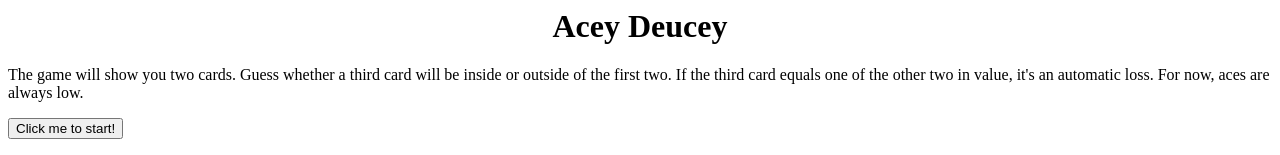
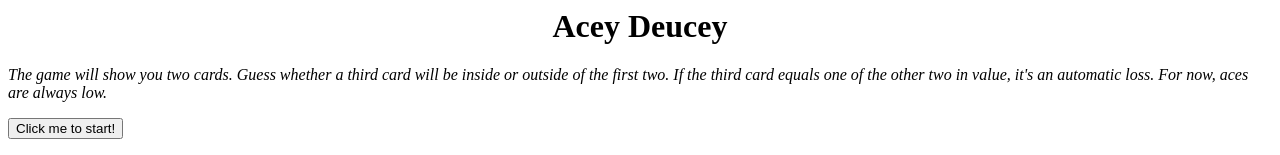
Before and after one commit to thegoshman/acey-deucey, a plain HTML site: page index.html in a window 1280 px wide. Shown: the top 155 px of the page. Drawn offline with Linux system fonts and the light colour scheme.

Commit message:
changed class in style.css

```diff
--- a/style.css
+++ b/style.css
@@ -32,6 +32,6 @@ text-align: center;}
 	color: pink:;
 }
 
-#instructions {
+.instructions {
 	font-style: italic;
 }
```
